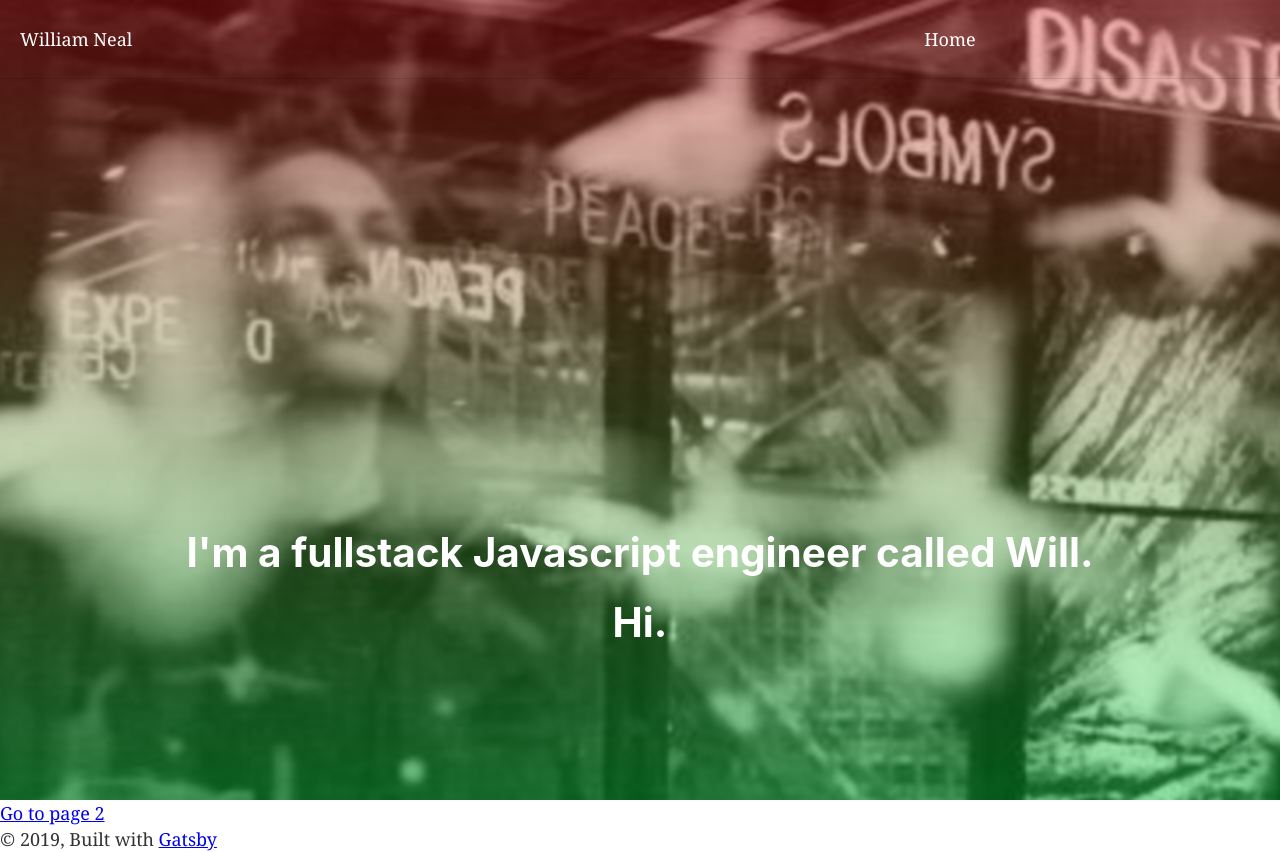
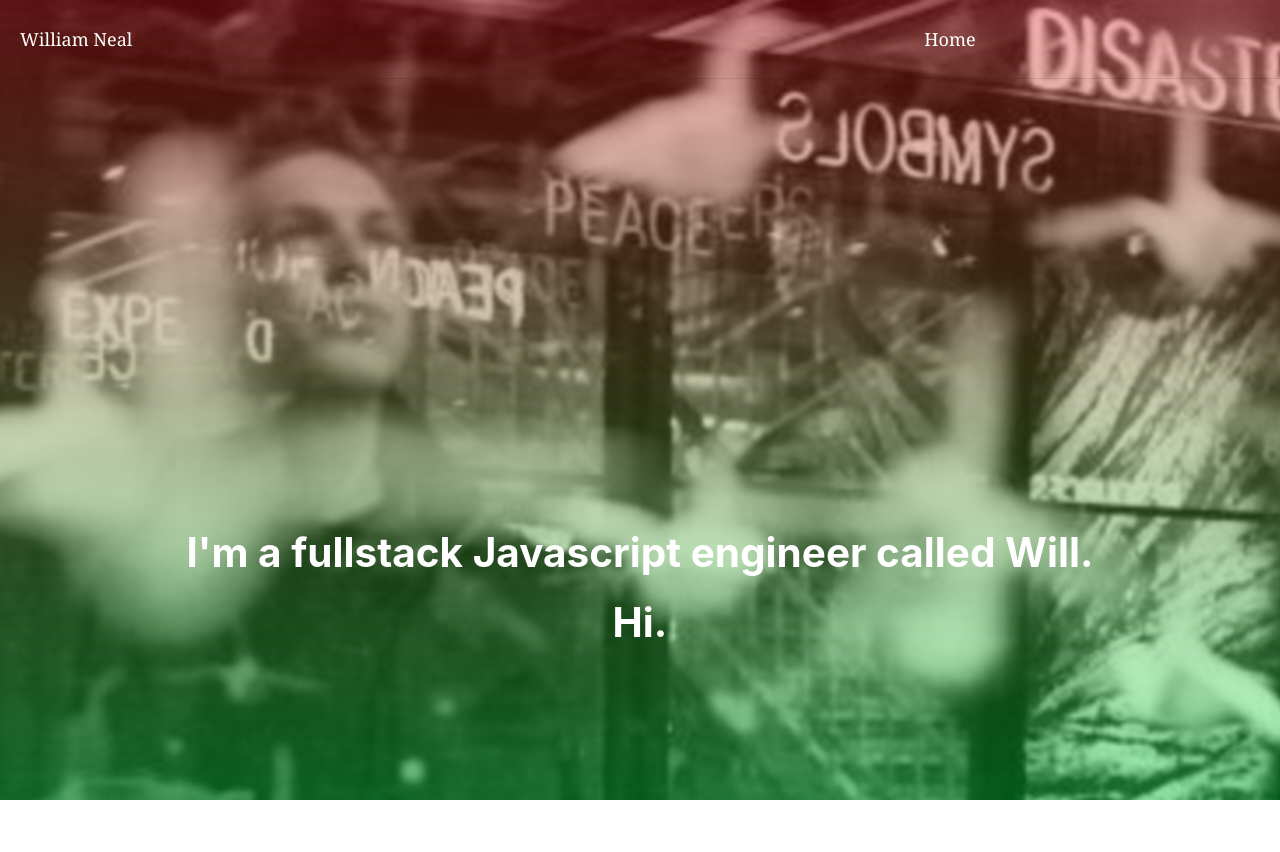
Before and after one commit to Sandbagger/wills-gatsby-template, a Gatsby site: page / in a window 1280 px wide. After the commit the page ends 800 px from the top, so only its background shows below. Built offline with nearby package versions, Linux system fonts and the light colour scheme; Gatsby itself is replaced by a stand-in of ours.

Commit message:
Deleted boilerplate

```diff
--- a/src/components/layout.js
+++ b/src/components/layout.js
@@ -30,9 +30,6 @@ const Layout = ({ children }) => {
       >
         <main>{children}</main>
         <footer>
-          © {new Date().getFullYear()}, Built with
-          {` `}
-          <a href="https://www.gatsbyjs.org">Gatsby</a>
         </footer>
       </div>
     </>
--- a/src/pages/index.js
+++ b/src/pages/index.js
@@ -12,7 +12,6 @@ const IndexPage = () => {
   <Layout>
     <SEO title="Home" />
     <StyledHeroImage/>
-    <Link to="/page-2/">Go to page 2</Link>
   </Layout>
 )
   }
```
